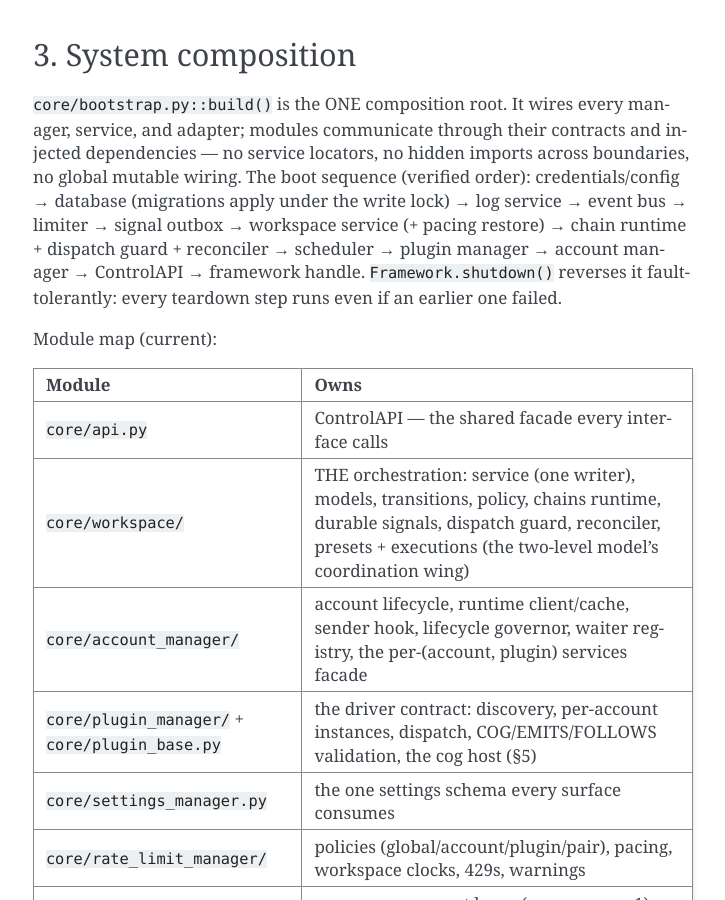
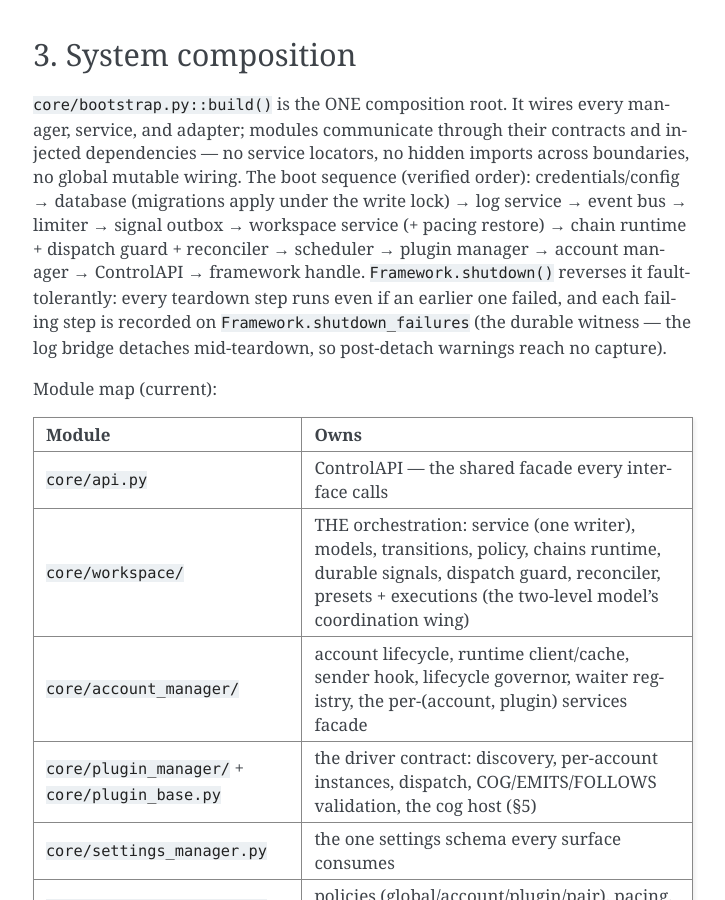
Before and after one commit to libosterelezent/LibzentSuite, a Sphinx documentation site: the page built from docs/architecture/architecture.rst, in a window 1280 px wide and 900 px high, scrolled down 1990 px. Shown: the whole window, without its empty margins (387-1112 px from the left). Built offline with Sphinx 7.4.7, drawn with Linux system fonts in a browser that asks for light colours; pages that are not in the unit, such as notebooks, are missing from menus.

Commit message:
docs(architecture): Framework.shutdown records each failing step on shutdown_failures
The fault-tolerant teardown contract gains its caller-visible witness:
the log bridge detaches mid-teardown, so post-detach warnings reach no
capture — the list is how a caller (the live-debug shutdown probe, an
operator) tells a clean teardown from a warned one (PR #27 round 7).

```diff
--- a/docs/architecture/architecture.rst
+++ b/docs/architecture/architecture.rst
@@ -107,7 +107,9 @@ signal outbox → workspace service (+ pacing restore) → chain runtime
 + dispatch guard + reconciler → scheduler → plugin manager → account
 manager → ControlAPI → framework handle. ``Framework.shutdown()``
 reverses it fault-tolerantly: every teardown step runs even if an
-earlier one failed.
+earlier one failed, and each failing step is recorded on
+``Framework.shutdown_failures`` (the durable witness — the log bridge
+detaches mid-teardown, so post-detach warnings reach no capture).
 
 Module map (current):
 
```
